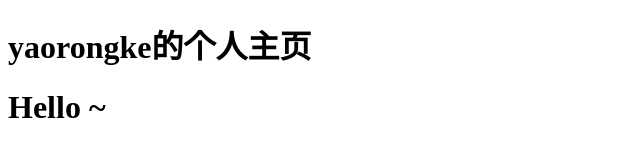
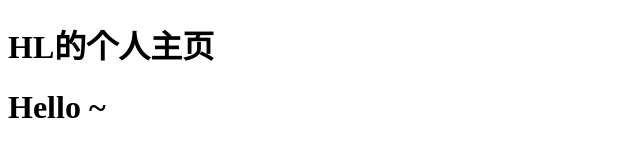
Before and after one commit to Landscape530/Landscape530-Personal-Website, a plain HTML site: page index.html in a window 1280 px wide. Shown: the whole page, without its empty margins (0-640 px from the left). Drawn offline with Linux system fonts and the light colour scheme.

Commit message:
Update index.html

```diff
--- a/index.html
+++ b/index.html
@@ -2,10 +2,10 @@
 <html lang="en">
 <head>
     <meta charset="UTF-8">
-    <title>yaorongke</title>
+    <title>Thanks pjm </title>
 </head>
 <body>
-    <h1>yaorongke的个人主页</h1>
+    <h1>HL的个人主页</h1>
     <h1>Hello ~</h1>
 </body>
 </html>
```
